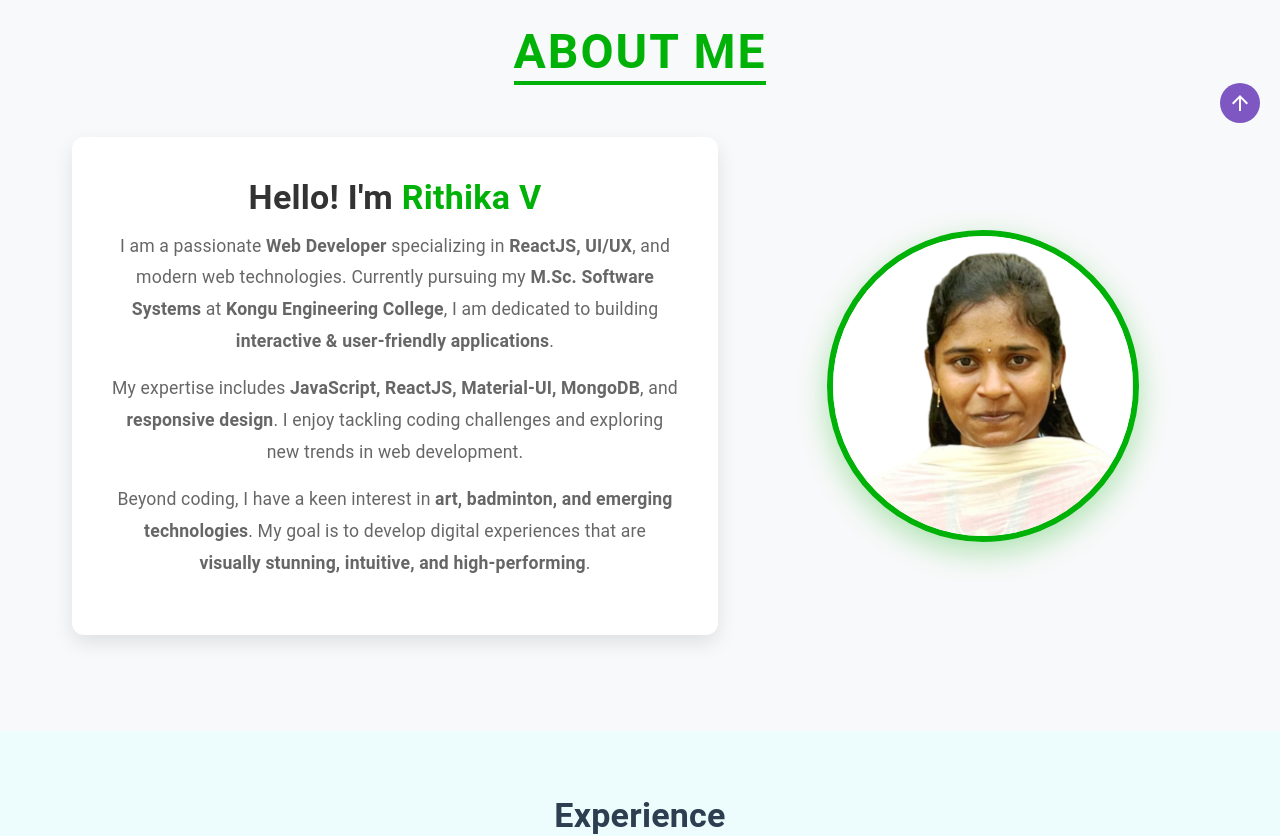
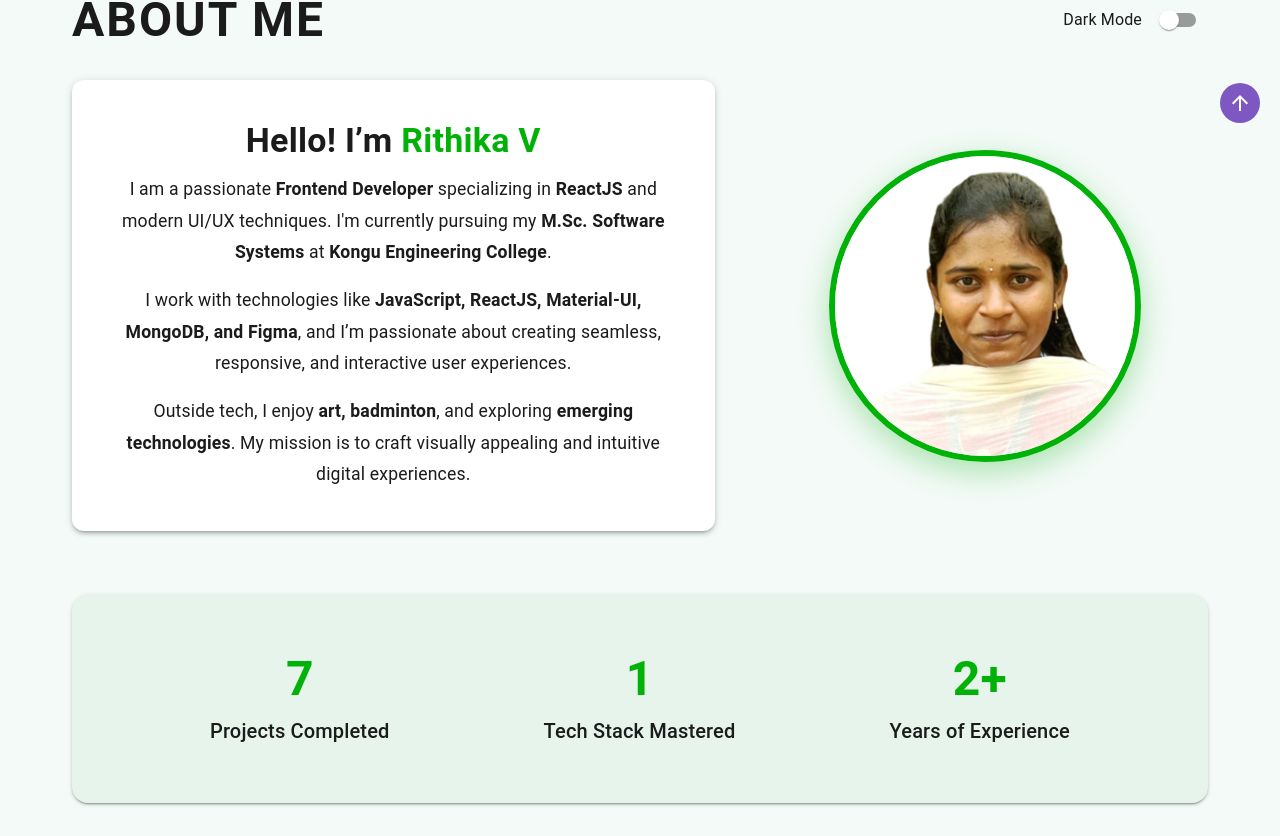
Before and after one commit to RITHIKAV21ISR040/Portfolio, a React (Create React App) app: page / in a window 1280 px wide. Shown: the part 657-1493 px from the top of the page. Built offline with nearby package versions, Linux system fonts and the light colour scheme.

Commit message:
Update About.jsx

```diff
--- a/src/pages/About.jsx
+++ b/src/pages/About.jsx
@@ -1,129 +1,118 @@
 import React from "react";
-import { Container, Typography, Box, Grid, Avatar } from "@mui/material";
+import {
+  Container,
+  Typography,
+  Box,
+  Grid,
+  Avatar,
+  useTheme,
+  useMediaQuery,
+  Switch,
+} from "@mui/material";
 import { motion } from "framer-motion";
-import profilePic from "../assets/Rithika.png"; // Ensure the image path is correct
+import CountUp from "react-countup";
+import profilePic from "../assets/Rithika.png";
 
 const About = () => {
+  const [darkMode, setDarkMode] = React.useState(false);
+  const theme = useTheme();
+  const isMobile = useMediaQuery(theme.breakpoints.down("sm"));
+
+  const handleToggleDarkMode = () => setDarkMode(!darkMode);
+
+  const bgColor = darkMode ? "#121212" : "#F3FAF7";
+  const textColor = darkMode ? "#FFFFFF" : "#1B1B1B";
+  const cardBg = darkMode ? "#1E1E1E" : "#FFFFFF";
+
   return (
-    <Box
-      sx={{
-        py: { xs: 6, md: 12 },
-        px: { xs: 3, md: 6 },
-        bgcolor: "#F8F9FA",
-      }}
-    >
+    <Box sx={{ bgcolor: bgColor, py: 8, px: { xs: 3, md: 6 } }}>
       <Container maxWidth="lg">
-        {/* Animated Section Heading */}
-        <motion.div
-          initial={{ opacity: 0, y: -30 }}
-          animate={{ opacity: 1, y: 0 }}
-          transition={{ duration: 1 }}
-          style={{ textAlign: "center", marginBottom: "40px" }}
+        {/* Header and Theme Toggle */}
+        <Box
+          display="flex"
+          justifyContent="space-between"
+          alignItems="center"
+          mb={4}
         >
           <Typography
             variant="h3"
             fontWeight="bold"
-            gutterBottom
-            sx={{
-              color: "#00B207",
-              textTransform: "uppercase",
-              letterSpacing: 2,
-              position: "relative",
-              display: "inline-block",
-            }}
+            color={textColor}
+            sx={{ textTransform: "uppercase", letterSpacing: 2 }}
           >
             About Me
-            <motion.div
-              initial={{ width: 0 }}
-              animate={{ width: "100%" }}
-              transition={{ duration: 1, delay: 0.5 }}
-              style={{
-                height: "4px",
-                background: "#00B207",
-                position: "absolute",
-                bottom: "-5px",
-                left: 0,
-              }}
-            />
           </Typography>
-        </motion.div>
+          <Box display="flex" alignItems="center">
+            <Typography sx={{ mr: 1 }} color={textColor}>
+              Dark Mode
+            </Typography>
+            <Switch checked={darkMode} onChange={handleToggleDarkMode} />
+          </Box>
+        </Box>
 
-        {/* Grid Layout */}
-        <Grid container spacing={5} alignItems="center">
-          {/* About Content Section */}
+        <Grid container spacing={6} alignItems="center">
+          {/* Left Content */}
           <Grid item xs={12} md={7}>
             <motion.div
-              initial={{ opacity: 0, x: -50 }}
+              initial={{ opacity: 0, x: -60 }}
               animate={{ opacity: 1, x: 0 }}
-              transition={{ duration: 1, delay: 0.5 }}
+              transition={{ duration: 0.8 }}
             >
               <Box
                 sx={{
                   p: { xs: 3, md: 5 },
-                  bgcolor: "#ffffff",
+                  bgcolor: cardBg,
+                  color: textColor,
                   borderRadius: 3,
-                  boxShadow: "0px 8px 20px rgba(0,0,0,0.1)",
-                  transition: "all 0.3s",
-                  "&:hover": { boxShadow: "0px 12px 30px rgba(0,0,0,0.2)" },
+                  boxShadow: 3,
                 }}
               >
-                <Typography
-                  variant="h4"
-                  fontWeight="bold"
-                  gutterBottom
-                  sx={{ color: "#333" }}
-                >
-                  Hello! I'm <span style={{ color: "#00B207" }}>Rithika V</span>
+                <Typography variant="h4" fontWeight="bold" gutterBottom>
+                  Hello! I’m <span style={{ color: "#00B207" }}>Rithika V</span>
                 </Typography>
 
                 <Typography
                   variant="body1"
-                  color="textSecondary"
                   sx={{ fontSize: "1.1rem", mb: 2, lineHeight: 1.8 }}
                 >
-                  I am a passionate <strong>Web Developer</strong> specializing
-                  in <strong>ReactJS, UI/UX</strong>, and modern web
-                  technologies. Currently pursuing my{" "}
+                  I am a passionate <strong>Frontend Developer</strong>{" "}
+                  specializing in <strong>ReactJS</strong> and modern UI/UX
+                  techniques. I'm currently pursuing my{" "}
                   <strong>M.Sc. Software Systems</strong> at{" "}
-                  <strong>Kongu Engineering College</strong>, I am dedicated to
-                  building{" "}
-                  <strong>interactive & user-friendly applications</strong>.
+                  <strong>Kongu Engineering College</strong>.
                 </Typography>
 
                 <Typography
                   variant="body1"
-                  color="textSecondary"
                   sx={{ fontSize: "1.1rem", mb: 2, lineHeight: 1.8 }}
                 >
-                  My expertise includes{" "}
-                  <strong>JavaScript, ReactJS, Material-UI, MongoDB</strong>,
-                  and <strong>responsive design</strong>. I enjoy tackling
-                  coding challenges and exploring new trends in web development.
+                  I work with technologies like{" "}
+                  <strong>
+                    JavaScript, ReactJS, Material-UI, MongoDB, and Figma
+                  </strong>
+                  , and I’m passionate about creating seamless, responsive, and
+                  interactive user experiences.
                 </Typography>
 
                 <Typography
                   variant="body1"
-                  color="textSecondary"
-                  sx={{ fontSize: "1.1rem", mb: 2, lineHeight: 1.8 }}
+                  sx={{ fontSize: "1.1rem", lineHeight: 1.8 }}
                 >
-                  Beyond coding, I have a keen interest in{" "}
-                  <strong>art, badminton, and emerging technologies</strong>. My
-                  goal is to develop digital experiences that are{" "}
-                  <strong>
-                    visually stunning, intuitive, and high-performing
-                  </strong>
-                  .
+                  Outside tech, I enjoy <strong>art, badminton</strong>, and
+                  exploring <strong>emerging technologies</strong>. My mission
+                  is to craft visually appealing and intuitive digital
+                  experiences.
                 </Typography>
               </Box>
             </motion.div>
           </Grid>
 
-          {/* Profile Image Section */}
+          {/* Right Image */}
           <Grid item xs={12} md={5}>
             <motion.div
               initial={{ opacity: 0, scale: 0.8 }}
               animate={{ opacity: 1, scale: 1 }}
-              transition={{ duration: 1, delay: 0.6 }}
+              transition={{ duration: 1 }}
               whileHover={{ scale: 1.05 }}
               style={{ display: "flex", justifyContent: "center" }}
             >
@@ -131,16 +120,62 @@ const About = () => {
                 src={profilePic}
                 alt="Rithika V"
                 sx={{
-                  width: { xs: 220, md: 300 },
-                  height: { xs: 220, md: 300 },
+                  width: isMobile ? 220 : 300,
+                  height: isMobile ? 220 : 300,
                   boxShadow: "0 10px 30px rgba(0, 176, 7, 0.3)",
                   border: "6px solid #00B207",
-                  transition: "transform 0.3s ease-in-out",
                 }}
               />
             </motion.div>
           </Grid>
         </Grid>
+
+        {/* Counters Section */}
+        <Box
+          mt={8}
+          display="flex"
+          justifyContent="space-evenly"
+          flexWrap="wrap"
+          sx={{
+            background: darkMode ? "#1E1E1E" : "#E6F4EC",
+            py: 5,
+            borderRadius: 4,
+            boxShadow: 2,
+          }}
+        >
+          {[
+            { label: "Projects Completed", value: 7 },
+            { label: "Tech Stack Mastered", value: 1 },
+            { label: "Years of Experience", value: 2 },
+          ].map((counter, index) => (
+            <Box
+              key={index}
+              sx={{
+                textAlign: "center",
+                m: 2,
+              }}
+            >
+              <Typography
+                variant="h3"
+                fontWeight="bold"
+                color="#00B207"
+                component={motion.div}
+                initial={{ opacity: 0 }}
+                whileInView={{ opacity: 1 }}
+                transition={{ delay: index * 0.2 }}
+              >
+                <CountUp end={counter.value} duration={2} />
+                {counter.label === "Years of Experience" ? "+" : ""}
+              </Typography>
+              <Typography
+                variant="h6"
+                sx={{ color: textColor, mt: 1, fontWeight: 500 }}
+              >
+                {counter.label}
+              </Typography>
+            </Box>
+          ))}
+        </Box>
       </Container>
     </Box>
   );
```
